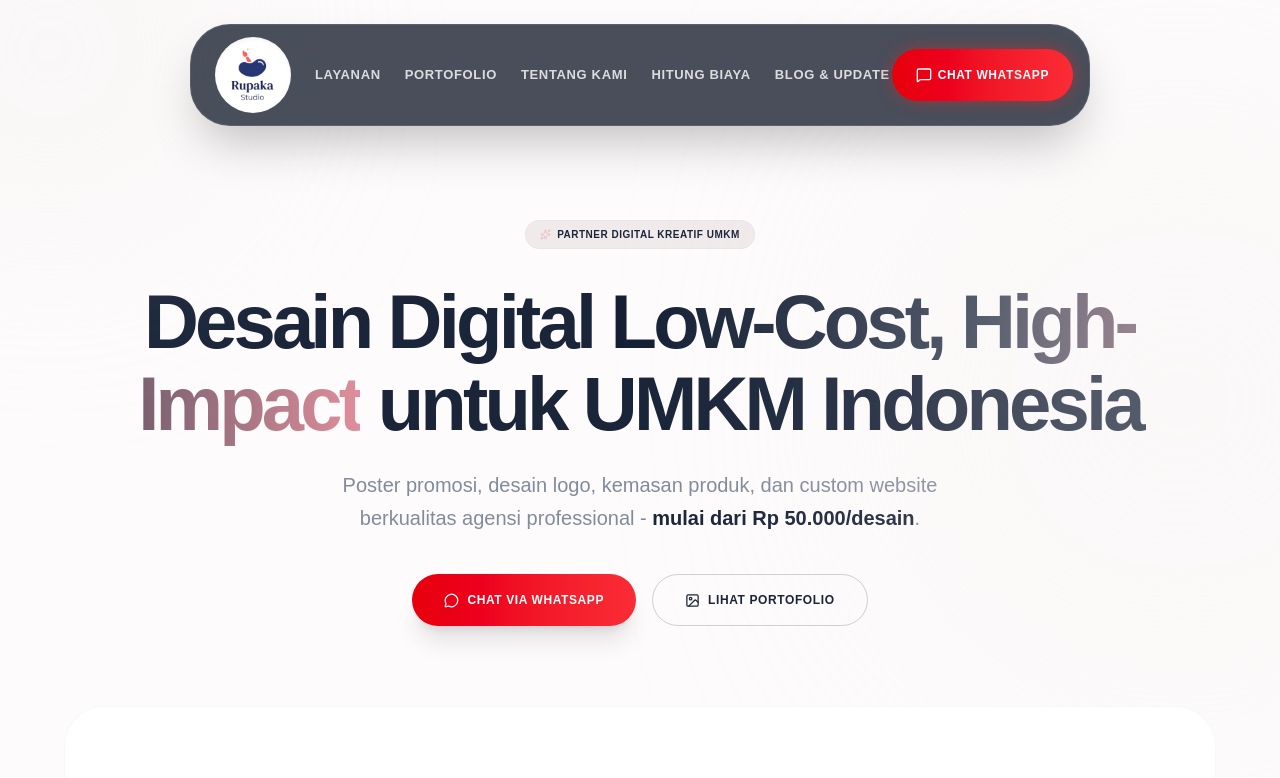
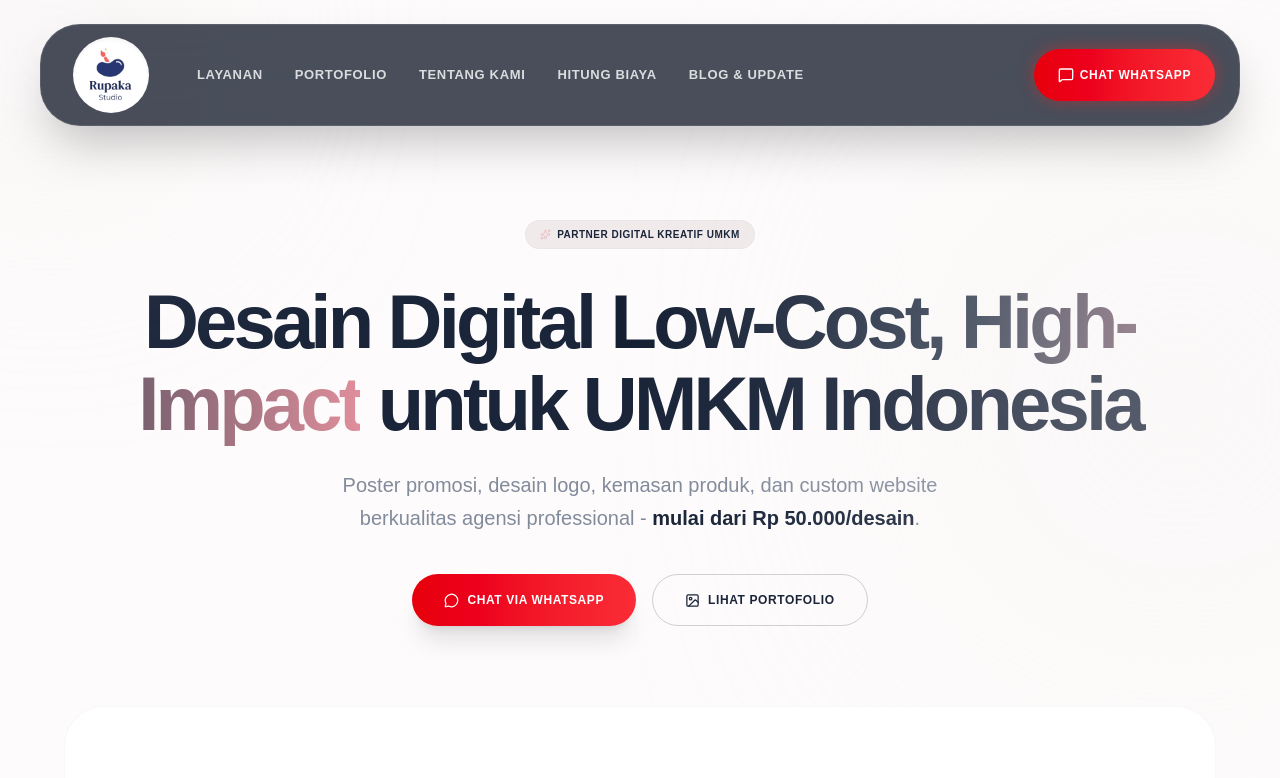
Before and after one commit to Mingkhemx/Rupaka-Studio, a React (Vite) app: page / in a window 1280 px wide. Shown: the top 778 px of the page. Built offline with nearby package versions, Linux system fonts and the light colour scheme.

Commit message:
Update navbar width and replace placeholder logo with actual logo in footer

```diff
--- a/src/components/Footer.tsx
+++ b/src/components/Footer.tsx
@@ -1,4 +1,5 @@
 import { MessageCircle, Share2, Globe, Sparkles, Command } from 'lucide-react';
+import logoImg from '../assets/logo.png';
 
 export default function Footer() {
   const handleWhatsAppChat = () => {
@@ -39,8 +40,8 @@ export default function Footer() {
             {/* Logo and Brand column */}
             <div className="lg:col-span-2 flex flex-col gap-6">
               <div className="flex items-center gap-3">
-                <div className="w-10 h-10 rounded-full border border-white/20 flex items-center justify-center shrink-0 bg-white/5">
-                  <span className="text-white font-display font-black text-lg leading-none">R</span>
+                <div className="w-12 h-12 bg-white rounded-full flex items-center justify-center shrink-0 p-1.5 shadow-inner">
+                  <img src={logoImg} alt="Rupaka Logo" className="w-full h-full object-contain" />
                 </div>
                 <div>
                   <h4 className="font-display text-base font-bold tracking-tight text-white leading-none">Rupaka Studio</h4>
--- a/src/components/Navbar.tsx
+++ b/src/components/Navbar.tsx
@@ -43,17 +43,17 @@ export default function Navbar({ onScrollToSection }: NavbarProps) {
           initial={{ y: -50, opacity: 0 }}
           animate={{ y: 0, opacity: 1 }}
           transition={{ duration: 0.5, ease: 'easeOut' }}
-          className="pointer-events-auto w-full max-w-[900px] flex items-center justify-between bg-black/75 backdrop-blur-xl rounded-[40px] px-4 py-3 shadow-2xl border border-white/10 min-h-[90px]"
+          className="pointer-events-auto w-full max-w-[1200px] flex items-center justify-between bg-black/75 backdrop-blur-xl rounded-[40px] px-6 py-3 shadow-2xl border border-white/10 min-h-[90px]"
         >
           {/* Logo */}
-          <div className="flex items-center gap-6 pl-2">
+          <div className="flex items-center gap-12 pl-2">
             <button
               onClick={() => onScrollToSection('hero')}
               className="flex items-center justify-center shrink-0 cursor-pointer hover:scale-105 transition-transform bg-white rounded-full p-2 w-[76px] h-[76px] shadow-inner"
             >
               <img src={logoImg} alt="Rupaka Logo" className="w-full h-full object-contain" />
             </button>
-            <nav className="hidden md:flex items-center gap-6">
+            <nav className="hidden md:flex items-center gap-8">
               {navLinks.map((link) => (
                 <button
                   key={link.target}
@@ -108,8 +108,8 @@ export default function Navbar({ onScrollToSection }: NavbarProps) {
             >
               <div className="space-y-8 mt-12">
                 <div className="flex items-center gap-3">
-                  <div className="w-10 h-10 rounded-full border border-white/20 flex items-center justify-center bg-white/5">
-                    <span className="text-white font-display font-bold text-lg">R</span>
+                  <div className="w-12 h-12 bg-white rounded-full flex items-center justify-center shrink-0 p-1.5 shadow-inner">
+                    <img src={logoImg} alt="Rupaka Logo" className="w-full h-full object-contain" />
                   </div>
                   <div>
                     <h3 className="text-white font-display font-bold leading-none">Rupaka</h3>
```
